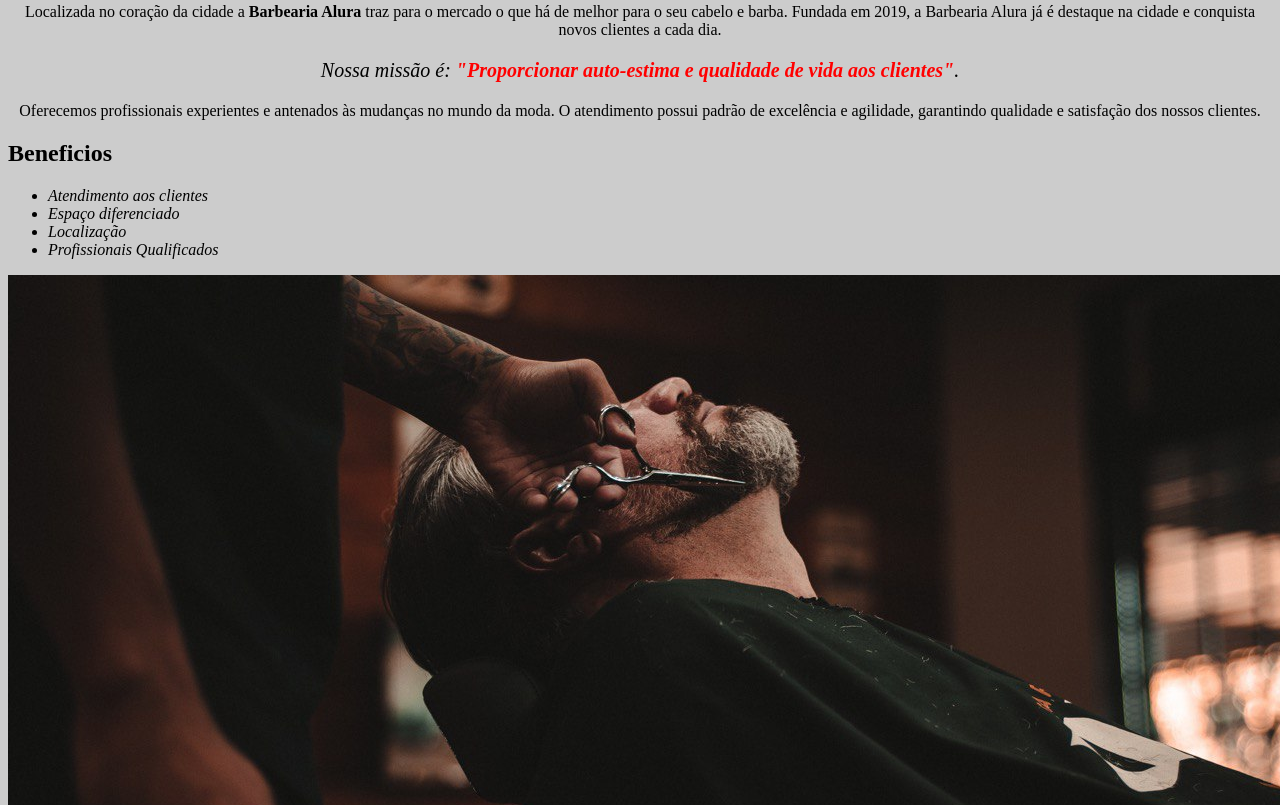
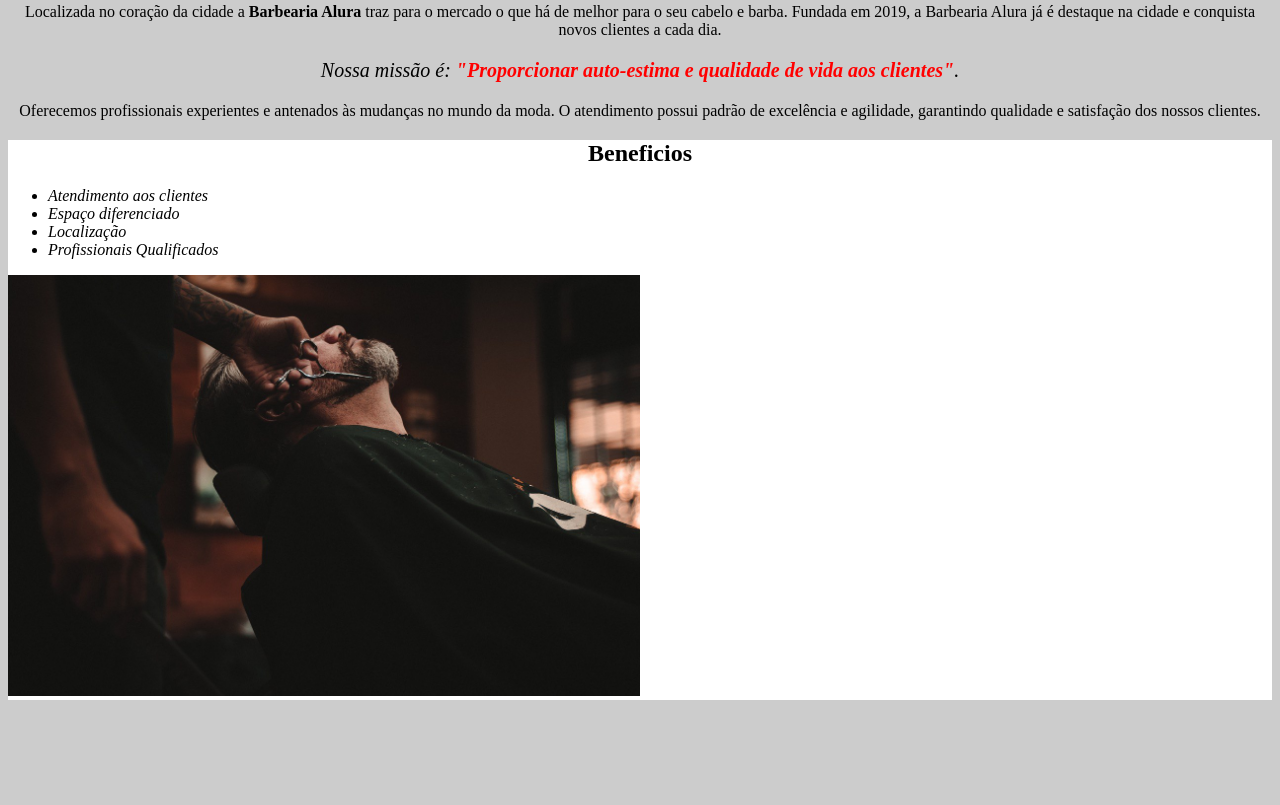
Before and after one commit to MagicalBR/Repositorio-2, a plain HTML site: page index.html in a window 1280 px wide. Shown: the part 563-1368 px from the top of the page. After the commit the page ends 1271 px from the top, so only its background shows below. Drawn offline with Linux system fonts and the light colour scheme.

Commit message:
Update style.css

```diff
--- a/style.css
+++ b/style.css
@@ -4,6 +4,10 @@ body{
 
 #banner{
 	width: 100%;
+}
+
+.principal{
+
 }
 
 h1{
@@ -27,6 +31,14 @@ em strong{
 	font-style: italic;
 }
 
-.beneficios {
+.Beneficios {
+	background:  #FFFFFF;
+}
 
+h2 {
+	text-align:  center;
 }
+
+.imagembeneficios {
+	width: 50%;
+}
```
